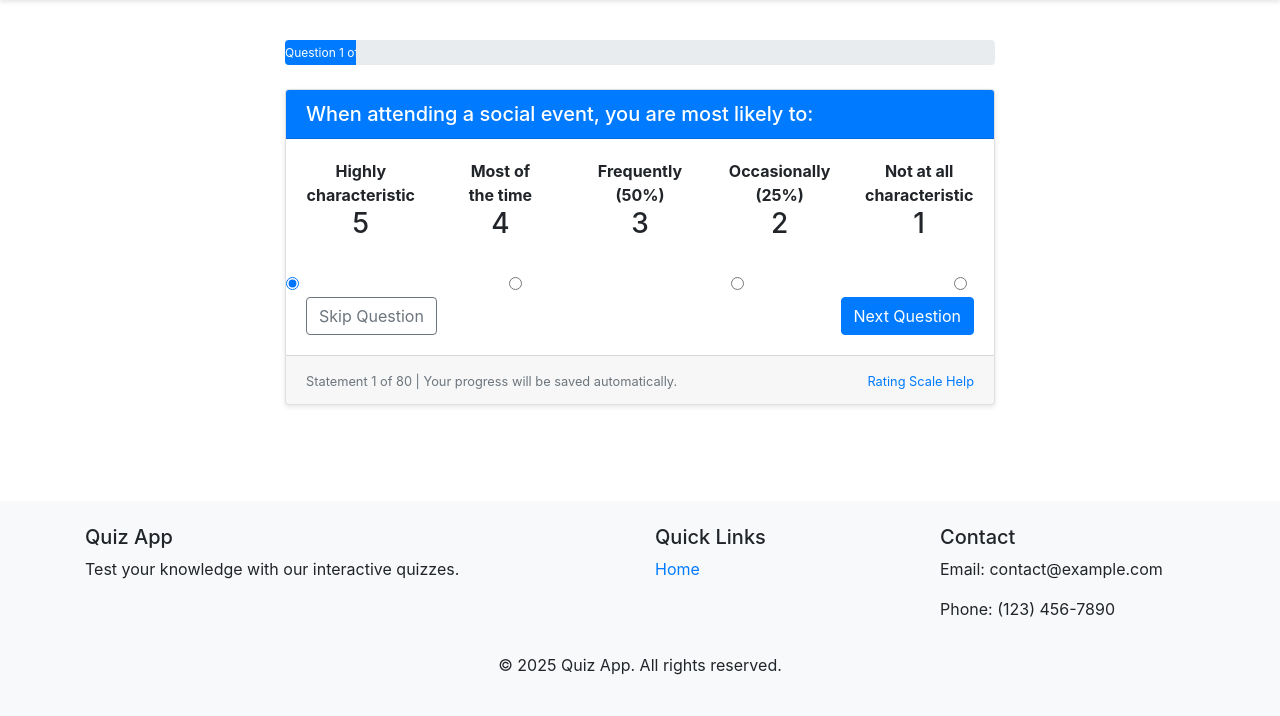
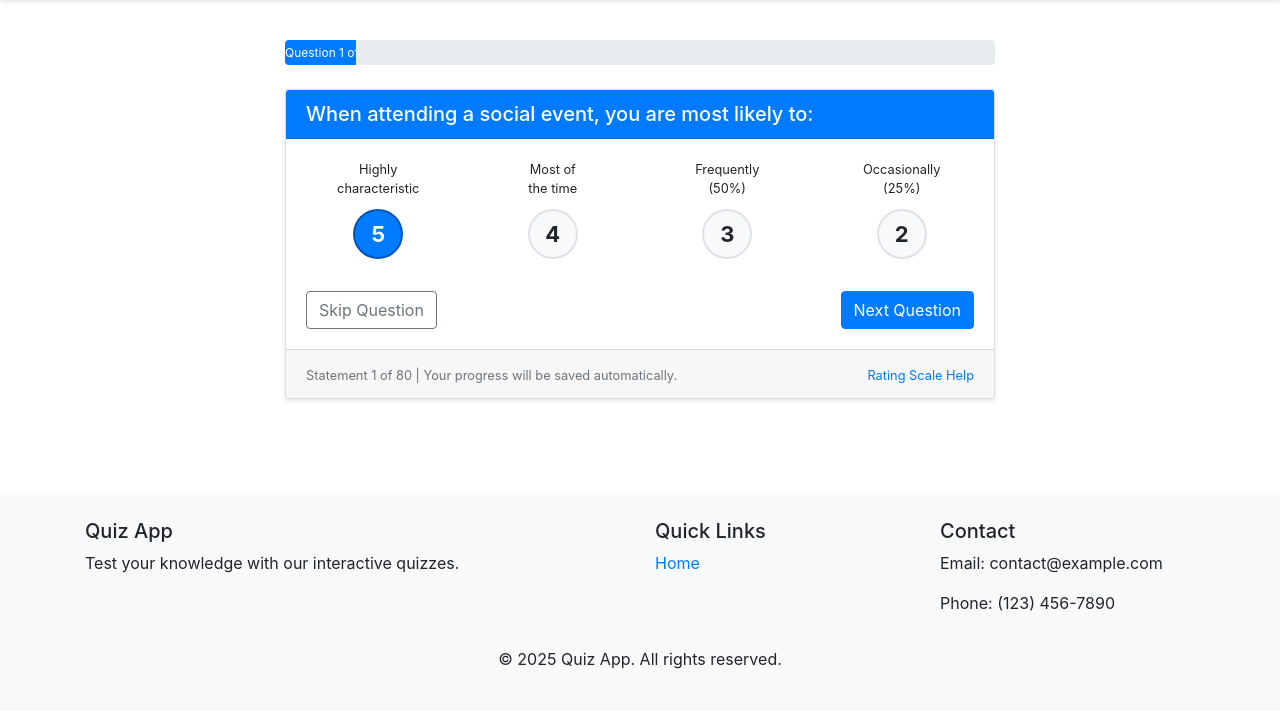
Before and after one commit to petergangmei/talent-quiz, a Django app: template app/templates/app/assessment_question.html in a window 1280 px wide. Shown: the part 56-772 px from the top of the page. Run offline with Django 5.2, Linux system fonts and the light colour scheme; data comes from the database, SQL or seed files in the repository; the template is opened without the code that fills it: values that come from a table or form of the project are taken from there, most other values are stand-ins (such as "Sample title", 1, 10 or a date in 2020).

Commit message:
Enhance assessment question template with custom radio button styling and dynamic rating options. Added extra head and script blocks for improved UI and Bootstrap modal compatibility. Updated content structure for better readability and maintainability.

```diff
--- a/app/templates/app/assessment_question.html
+++ b/app/templates/app/assessment_question.html
@@ -4,6 +4,70 @@
 
 {% block og_title %}Question {{ question.order }} of {{ total_questions }}{% endblock %}
 {% block og_description %}{{ question.text }}{% endblock %}
+
+{% block extra_head %}
+<style>
+    /* Custom radio button styling */
+    .custom-radio-container {
+        display: block;
+        position: relative;
+        width: 100%;
+        cursor: pointer;
+    }
+
+    .custom-radio-input {
+        position: absolute;
+        opacity: 0;
+        cursor: pointer;
+        height: 0;
+        width: 0;
+    }
+
+    .custom-radio-circle {
+        display: flex;
+        align-items: center;
+        justify-content: center;
+        height: 50px;
+        width: 50px;
+        background-color: #f8f9fa;
+        border: 2px solid #dee2e6;
+        border-radius: 50%;
+        margin: 0 auto;
+        transition: all 0.2s ease;
+    }
+
+    .custom-radio-container:hover .custom-radio-circle {
+        border-color: #007bff;
+        background-color: #e9f2ff;
+    }
+
+    .custom-radio-input:checked + .custom-radio-circle {
+        background-color: #007bff;
+        border-color: #0056b3;
+        color: white;
+    }
+
+    .rating-number {
+        font-size: 22px;
+        font-weight: bold;
+    }
+
+    .rating-column {
+        display: flex;
+        flex-direction: column;
+        align-items: center;
+    }
+
+    .rating-label {
+        font-size: 0.8rem;
+        text-align: center;
+        margin-bottom: 10px;
+        min-height: 40px;
+        display: flex;
+        align-items: center;
+    }
+</style>
+{% endblock %}
 
 {% block content %}
 <div class="container">
@@ -31,54 +95,58 @@
                     <form method="post">
                         {% csrf_token %}
 
-                        <div class="rating-scale mb-4">
-                            <div class="row text-center">
-                                <div class="col">
-                                    <strong>Highly<br>characteristic</strong>
-                                </div>
-                                <div class="col">
-                                    <strong>Most of<br>the time</strong>
-                                </div>
-                                <div class="col">
-                                    <strong>Frequently<br>(50%)</strong>
-                                </div>
-                                <div class="col">
-                                    <strong>Occasionally<br>(25%)</strong>
-                                </div>
-                                <div class="col">
-                                    <strong>Not at all<br>characteristic</strong>
+                        <div class="rating-options mb-4">
+                            <div class="row">
+                                <!-- Rating Labels -->
+                                {% for option in question.answer_options.all %}
+                                <div class="col rating-column">
+                                    <div class="rating-label">
+                                        {% if forloop.counter == 1 %}
+                                        <span>Highly<br>characteristic</span>
+                                        {% elif forloop.counter == 2 %}
+                                        <span>Most of<br>the time</span>
+                                        {% elif forloop.counter == 3 %}
+                                        <span>Frequently<br>(50%)</span>
+                                        {% elif forloop.counter == 4 %}
+                                        <span>Occasionally<br>(25%)</span>
+                                        {% elif forloop.counter == 5 %}
+                                        <span>Not at all<br>characteristic</span>
+                                        {% endif %}
                                     </div>
                                 </div>
-                            <div class="row text-center">
-                                <div class="col">
-                                    <h3>5</h3>
-                                </div>
-                                <div class="col">
-                                    <h3>4</h3>
-                                </div>
-                                <div class="col">
-                                    <h3>3</h3>
-                                </div>
-                                <div class="col">
-                                    <h3>2</h3>
-                                </div>
-                                <div class="col">
-                                    <h3>1</h3>
-                                </div>
-                            </div>
+                                {% endfor %}
                             </div>
 
-                        <div class="rating-options d-flex justify-content-between mb-4">
+                            <div class="row mb-4">
+                                <!-- Rating Numbers and Radio Buttons -->
                                 {% for option in question.answer_options.all %}
-                            <div class="rating-option text-center">
-                                <input class="form-check-input"
+                                <div class="col">
+                                    <label class="custom-radio-container">
+                                        <input class="custom-radio-input"
                                                type="radio"
                                                name="option"
                                                id="option_{{ option.id }}"
                                                value="{{ option.id }}"
                                                {% if existing_response and existing_response.selected_option.id == option.id %}checked{% endif %}>
+                                        <div class="custom-radio-circle">
+                                            <div class="rating-number">
+                                                {% if forloop.counter == 1 %}
+                                                5
+                                                {% elif forloop.counter == 2 %}
+                                                4
+                                                {% elif forloop.counter == 3 %}
+                                                3
+                                                {% elif forloop.counter == 4 %}
+                                                2
+                                                {% elif forloop.counter == 5 %}
+                                                1
+                                                {% endif %}
+                                            </div>
+                                        </div>
+                                    </label>
                                 </div>
                                 {% endfor %}
+                            </div>
                         </div>
 
                         <div class="d-flex justify-content-between mt-4">
@@ -157,4 +225,18 @@
         </div>
     </div>
 </div>
+
+{% block extra_scripts %}
+<script>
+    // Fix for Bootstrap 4.6 modal compatibility (data-bs-* attributes)
+    document.addEventListener("DOMContentLoaded", function() {
+        var helpLink = document.querySelector('[data-bs-toggle="modal"]');
+        if (helpLink) {
+            helpLink.setAttribute('data-toggle', 'modal');
+            helpLink.setAttribute('data-target', '#ratingHelpModal');
+        }
+    });
+</script>
 {% endblock %}
+
+{% endblock %}
```
Lines whose indentation alone changed are shown as unchanged.
